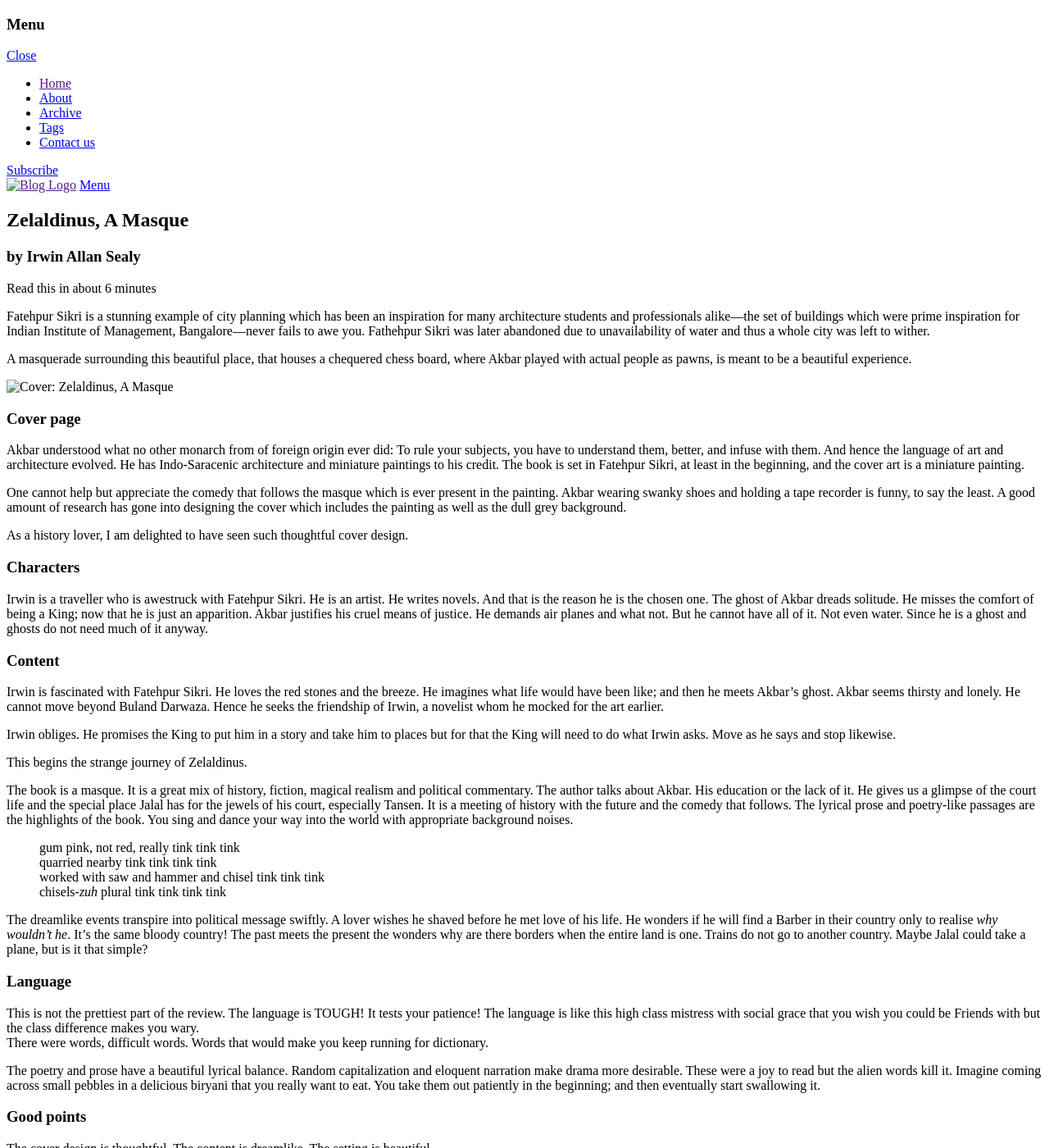
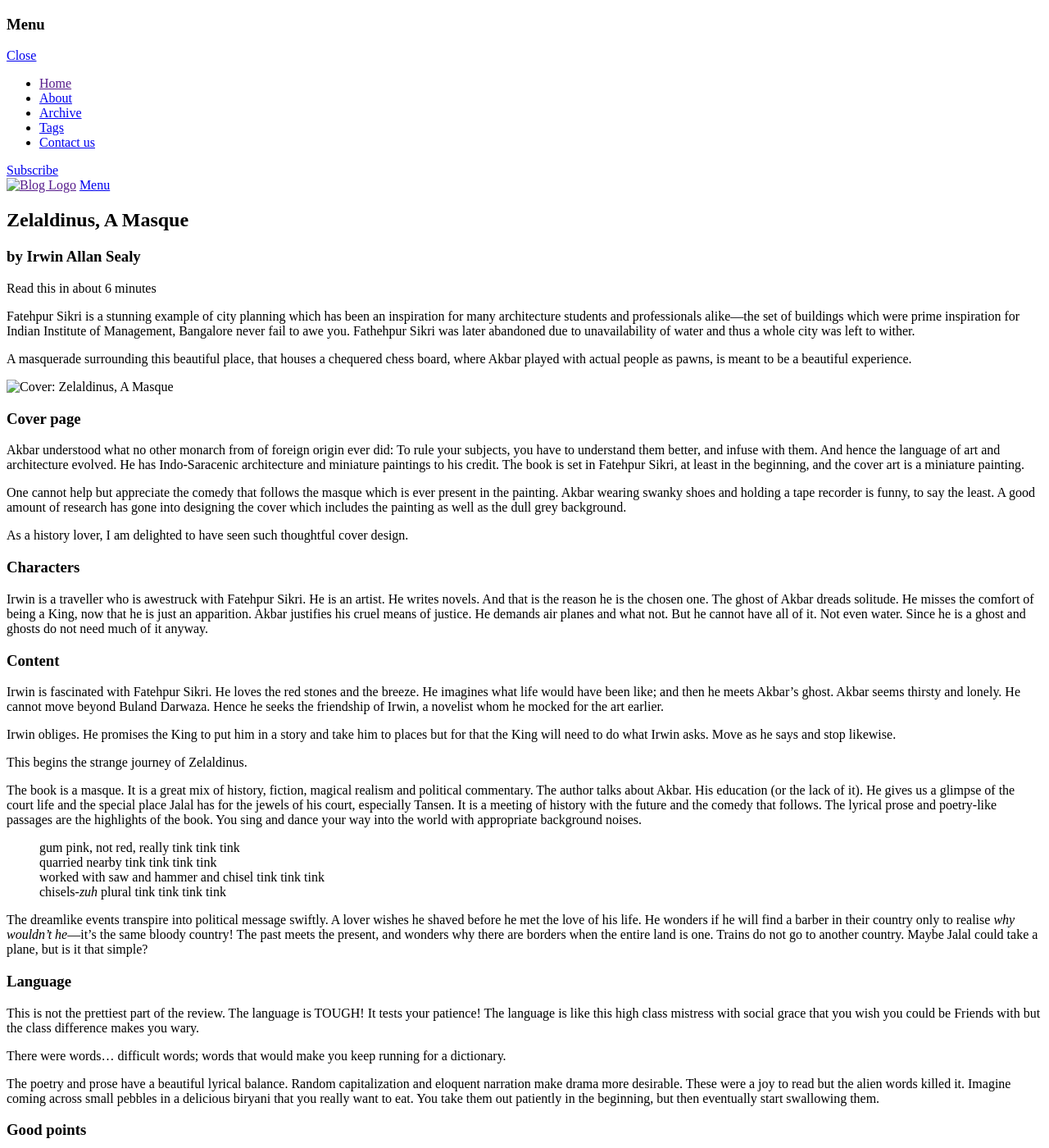
Before and after one commit to studiolampblack/puretypo, a Jekyll site: the page built from _posts/2017-05-15-zelaldinus-by-irwin-allan-sealy.md, in a window 1280 px wide and 1400 px high. Shown: the whole window at 82% size. Built offline with Jekyll 4.4.1, drawn with Linux system fonts in a browser that asks for light colours; nearby versions of some CDN libraries; comment, search, counter and statistics services are not loaded; some of the changed text lies outside the part shown.

Commit message:
Minor grammatical editing to the Zelaldinus post

```diff
--- a/_posts/2017-05-15-zelaldinus-by-irwin-allan-sealy.md
+++ b/_posts/2017-05-15-zelaldinus-by-irwin-allan-sealy.md
@@ -7,7 +7,7 @@ tags:
 image: assets/postimages/zelaldinus.JPG
 ---
 
-Fatehpur Sikri is a stunning example of city planning which has been an inspiration for many architecture students and professionals alike---the set of buildings which were prime inspiration for Indian Institute of Management, Bangalore---never fails to awe you. Fathehpur Sikri was later abandoned due to unavailability of water and thus a whole city was left to wither.
+Fatehpur Sikri is a stunning example of city planning which has been an inspiration for many architecture students and professionals alike---the set of buildings which were prime inspiration for Indian Institute of Management, Bangalore never fail to awe you. Fathehpur Sikri was later abandoned due to unavailability of water and thus a whole city was left to wither.
 
 A masquerade surrounding this beautiful place, that houses a chequered chess board, where Akbar played with actual people as pawns, is meant to be a beautiful experience.
 
@@ -15,7 +15,7 @@ A masquerade surrounding this beautiful place, that houses a chequered chess boa
 
 ### Cover page
 
-Akbar understood what no other monarch from of foreign origin ever did: To rule your subjects, you have to understand them, better, and infuse with them. And hence the language of art and architecture evolved. He has Indo-Saracenic architecture and miniature paintings to his credit. The book is set in Fatehpur Sikri, at least in the beginning, and the cover art is a miniature painting.
+Akbar understood what no other monarch from of foreign origin ever did: To rule your subjects, you have to understand them better, and infuse with them. And hence the language of art and architecture evolved. He has Indo-Saracenic architecture and miniature paintings to his credit. The book is set in Fatehpur Sikri, at least in the beginning, and the cover art is a miniature painting.
 
 One cannot help but appreciate the comedy that follows the masque which is ever present in the painting. Akbar wearing swanky shoes and holding a tape recorder is funny, to say the least. A good amount of research has gone into designing the cover which includes the painting as well as the dull grey background.
 
@@ -23,7 +23,7 @@ As a history lover, I am delighted to have seen such thoughtful cover design.
 
 ### Characters
 
-Irwin is a traveller who is awestruck with Fatehpur Sikri. He is an artist. He writes novels. And that is the reason he is the chosen one. The ghost of Akbar dreads solitude. He misses the comfort of being a King; now that he is just an apparition. Akbar justifies his cruel means of justice. He demands air planes and what not. But he cannot have all of it. Not even water. Since he is a ghost and ghosts do not need much of it anyway.
+Irwin is a traveller who is awestruck with Fatehpur Sikri. He is an artist. He writes novels. And that is the reason he is the chosen one. The ghost of Akbar dreads solitude. He misses the comfort of being a King, now that he is just an apparition. Akbar justifies his cruel means of justice. He demands air planes and what not. But he cannot have all of it. Not even water. Since he is a ghost and ghosts do not need much of it anyway.
 
 ### Content
 
@@ -33,21 +33,22 @@ Irwin obliges. He promises the King to put him in a story and take him to places
 
 This begins the strange journey of Zelaldinus.
 
-The book is a masque. It is a great mix of history, fiction, magical realism and political commentary. The author talks about Akbar. His education or the lack of it. He gives us a glimpse of the court life and the special place Jalal has for the jewels of his court, especially Tansen. It is a meeting of history with the future and the comedy that follows. The lyrical prose and poetry-like passages are the highlights of the book. You sing and dance your way into the world with appropriate background noises.
+The book is a masque. It is a great mix of history, fiction, magical realism and political commentary. The author talks about Akbar. His education (or the lack of it). He gives us a glimpse of the court life and the special place Jalal has for the jewels of his court, especially Tansen. It is a meeting of history with the future and the comedy that follows. The lyrical prose and poetry-like passages are the highlights of the book. You sing and dance your way into the world with appropriate background noises.
 
 > gum pink, not red, really tink tink tink\\
 quarried nearby tink tink tink tink\\
 worked with saw and hammer and chisel tink tink tink\\
 chisels-*zuh* plural tink tink tink tink
 
-The dreamlike events transpire into political message swiftly. A lover wishes he shaved before he met love of his life. He wonders if he will find a Barber in their country only to realise *why wouldn't he*. It's the same bloody country! The past meets the present the wonders why are there borders when the entire land is one. Trains do not go to another country. Maybe Jalal could take a plane, but is it that simple?
+The dreamlike events transpire into political message swiftly. A lover wishes he shaved before he met the love of his life. He wonders if he will find a barber in their country only to realise *why wouldn't he*---it's the same bloody country! The past meets the present, and wonders why there are borders when the entire land is one. Trains do not go to another country. Maybe Jalal could take a plane, but is it that simple?
 
 ### Language
 
 This is not the prettiest part of the review. The language is TOUGH! It tests your patience! The language is like this high class mistress with social grace that you wish you could be Friends with but the class difference makes you wary.
-There were words, difficult words. Words that would make you keep running for dictionary.
 
-The poetry and prose have a beautiful lyrical balance. Random capitalization and eloquent narration make drama more desirable. These were a joy to read but the alien words kill it. Imagine coming across small pebbles in a delicious biryani that you really want to eat. You take them out patiently in the beginning; and then eventually start swallowing it.
+There were words... difficult words; words that would make you keep running for a dictionary.
+
+The poetry and prose have a beautiful lyrical balance. Random capitalization and eloquent narration make drama more desirable. These were a joy to read but the alien words killed it. Imagine coming across small pebbles in a delicious biryani that you really want to eat. You take them out patiently in the beginning, but then eventually start swallowing them.
 
 ### Good points
 
```
Also changed, not shown: other parts of _posts/2017-05-15-zelaldinus-by-irwin-allan-sealy.md (+2 -2 lines).
